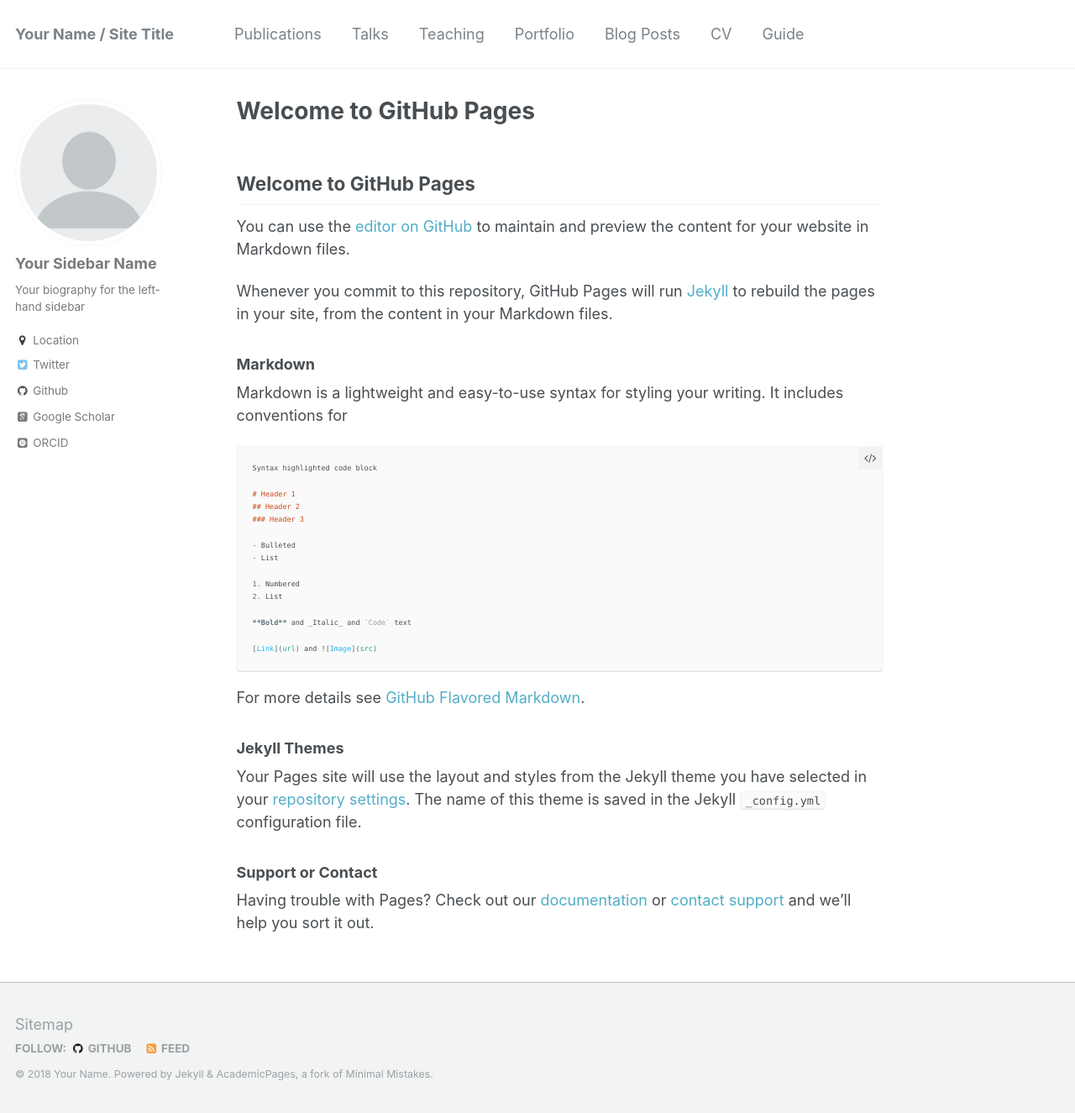
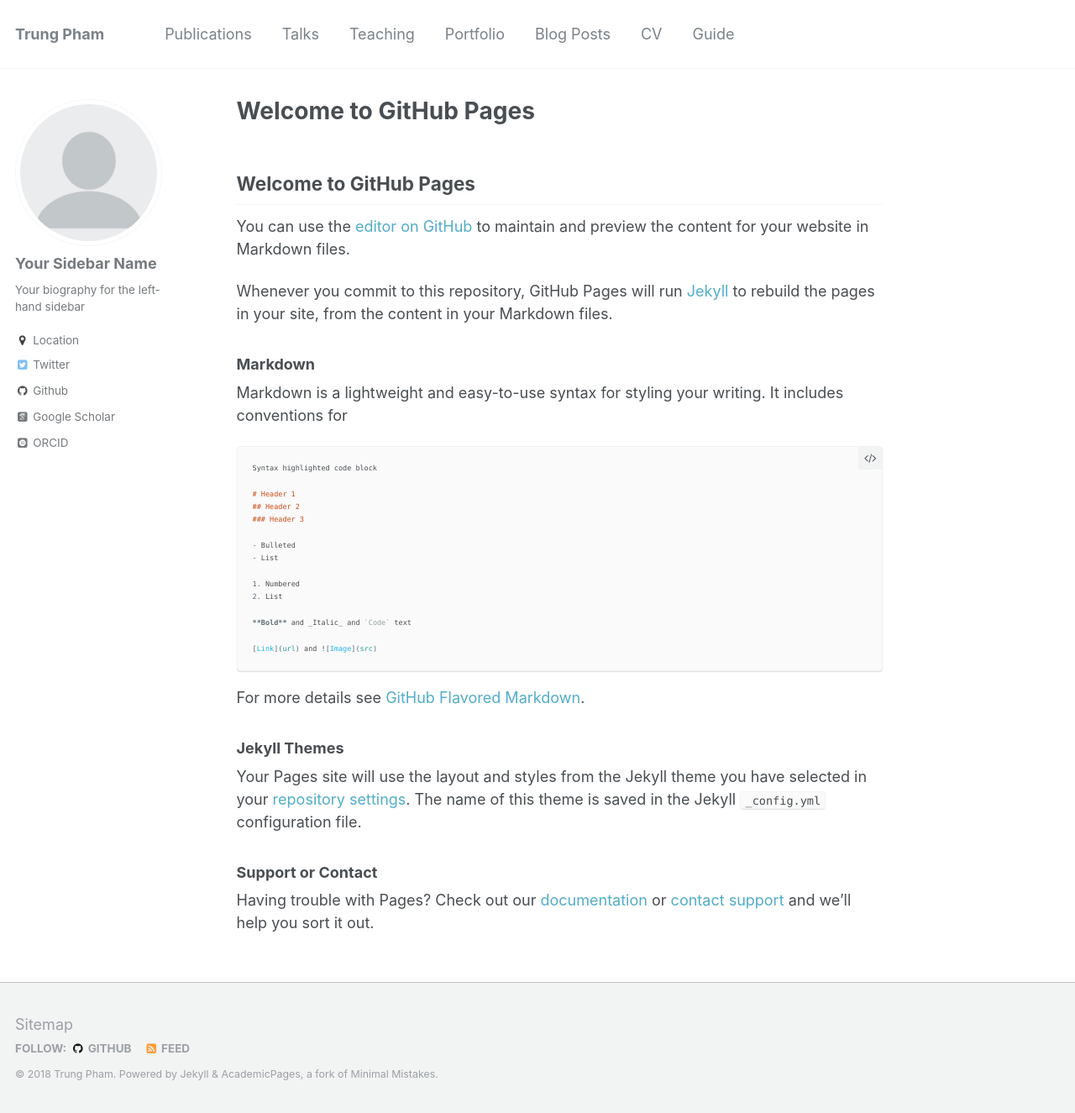
Before and after one commit to trungtpham/trungtpham.github.io, a Jekyll site: the page built from index.md, in a window 1280 px wide and 1325 px high. Shown: the whole window at 84% size. Built offline with Jekyll 4.4.1, drawn with Linux system fonts in a browser that asks for light colours; some web fonts are replaced; our own code applies the rules of GitHub Pages for plain Markdown files.

Commit message:
Update _config.yml

```diff
--- a/_config.yml
+++ b/_config.yml
@@ -7,13 +7,13 @@
 
 # Site Settings
 locale                   : "en-US"
-title                    : "Your Name / Site Title"
+title                    : "Trung Pham"
 title_separator          : "-"
-name                     : &name "Your Name"
-description              : &description "personal description"
-url                      : https://academicpages.github.io # the base hostname & protocol for your site e.g. "https://mmistakes.github.io"
+name                     : &name "Trung Pham"
+description              : &description "Sr. Computer Vision Scientist at nVidia"
+url                      : https://trungtpham.github.io # the base hostname & protocol for your site e.g. "https://mmistakes.github.io"
 baseurl                  : "" # the subpath of your site, e.g. "/blog"
-repository               : "academicpages/academicpages.github.io"
+repository               : "trungtpham/trungtpham.github.io"
 teaser                   :  # filename of teaser fallback teaser image placed in /images/, .e.g. "500x300.png"
 breadcrumbs              : false # true, false (default)
 words_per_minute         : 160
@@ -84,7 +84,7 @@
   bio              : "Your biography for the left-hand sidebar"
   location         : "Location"
   employer         :
-  googlescholar    : "http://yourfullgooglescholarurl.com"
+  googlescholar    : "https://scholar.google.com.au/citations?user=Rfj56F4AAAAJ&hl=en"
   email            :
   uri              :
   bitbucket        :
```
